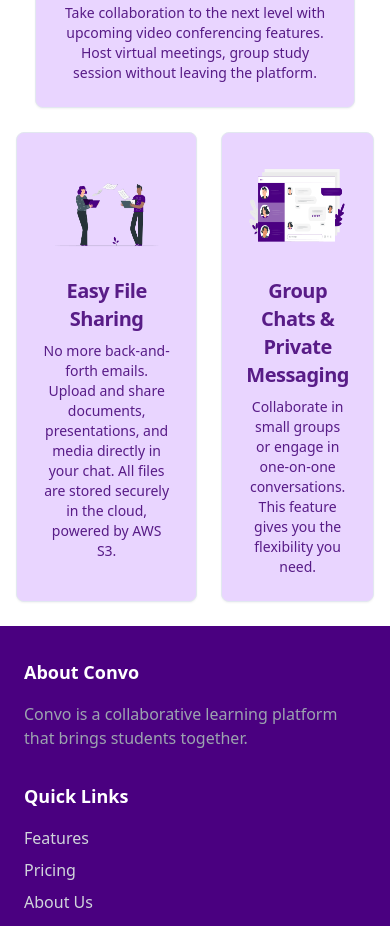
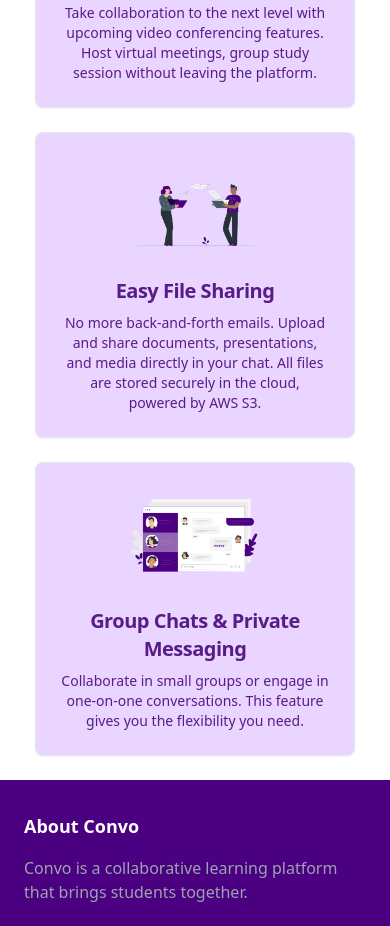
Before and after one commit to athulya4044/Convo, a React (Vite) app in the folder client/: page / in a window 390 px wide. Shown: the part 1980-2906 px from the top of the page. Built offline with nearby package versions, Linux system fonts and the light colour scheme.

Commit message:
feature functionality changes

```diff
--- a/client/src/pages/index.jsx
+++ b/client/src/pages/index.jsx
@@ -100,8 +100,7 @@ const Home = () => {
           </CardContent>
         </Card>
 
-        <div className="lg:col-span-3 flex justify-center gap-6">
-          <Card className="bg-purple-200 max-w-xs">
+          <Card className="bg-purple-200 max-w-xs mx-auto">
             <CardHeader className="flex justify-center">
               <img src={fileshare} alt="File Sharing" className="w-30 h-24 mx-auto" />
             </CardHeader>
@@ -115,7 +114,7 @@ const Home = () => {
             </CardContent>
           </Card>
 
-          <Card className="bg-purple-200 max-w-xs">
+          <Card className="bg-purple-200 max-w-xs mx-auto">
             <CardHeader className="flex justify-center">
               <img src={groupchat} alt="Group Chat" className="w-30 h-24 mx-auto" />
             </CardHeader>
@@ -128,7 +127,6 @@ const Home = () => {
               </CardDescription>
             </CardContent>
           </Card>
-        </div>
       </section>
     </div>
   );
```
